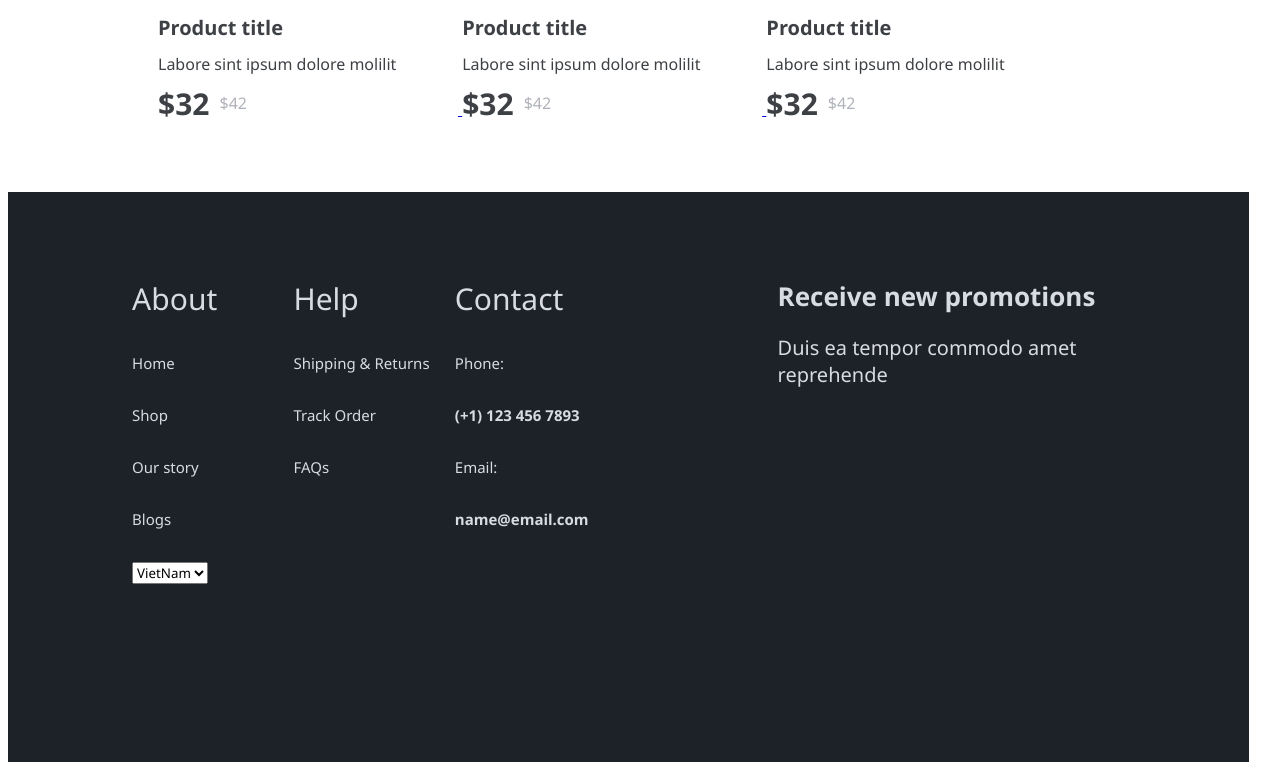
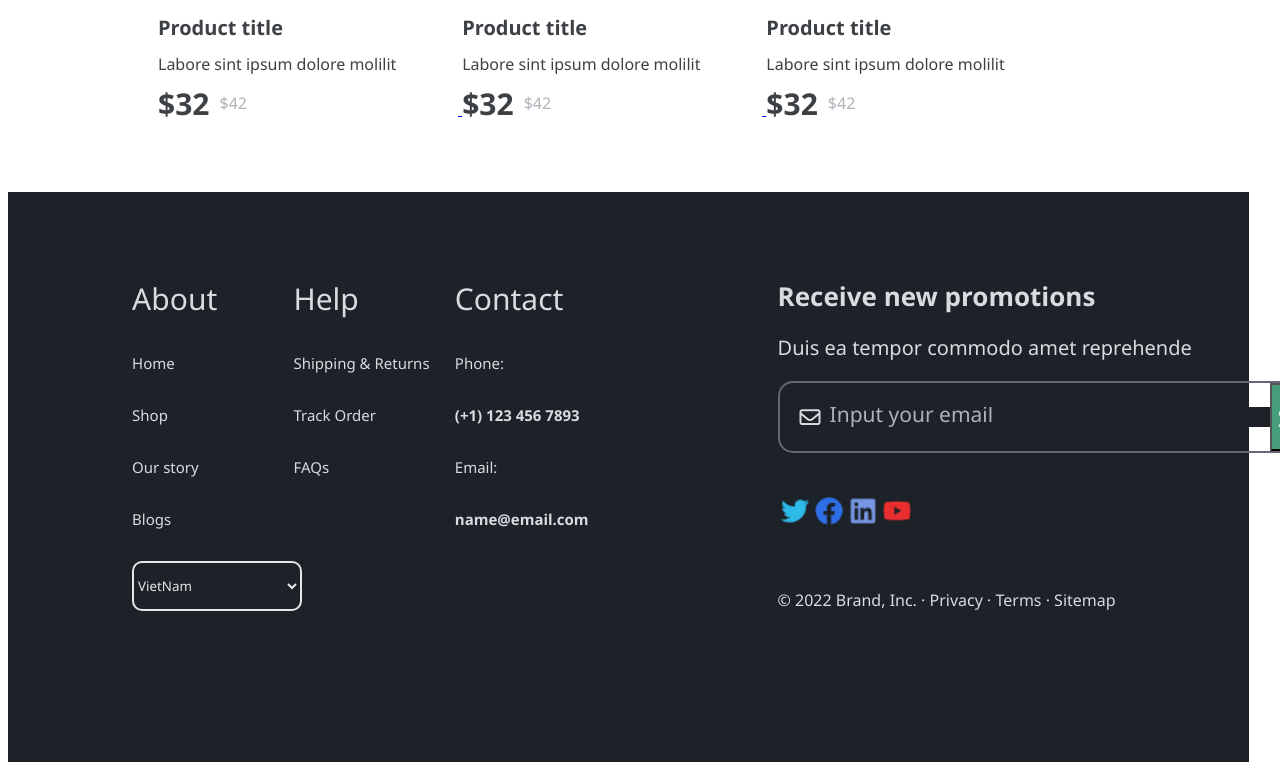
Before and after one commit to hegoplay/Bootrap, a plain HTML site: page indexa.html in a window 1280 px wide. Shown: the part 2646-3416 px from the top of the page. Drawn offline with Linux system fonts and the light colour scheme.

Commit message:
finished footer

```diff
--- a/indexa.html
+++ b/indexa.html
@@ -209,9 +209,27 @@
         .right .column{
             width: 100px;
         }
-        .column #mail{
-            border: 1px solid #636771 ;
-            border-radius: 5px;
+        .right #mail{
+            border: 2px solid #636771 ;
+            border-radius: 15px;
+            display: flex;
+            width: 560px;
+            height: 68px;
+            align-items: center;
+            justify-content: space-between;
+        }
+        .right #mail input::placeholder{
+            color:#adb1bb;
+            font-size: 21px;
+        }
+        .right #mail input[type ="button"]{
+            height: inherit;
+            width: 163px;
+            font-size: 25px;
+            border-radius: 0 15px 15px 0;
+            cursor: pointer;
+            background-color: #459d7a;
+            color:#ebf5f1;
         }
     </style>
 
@@ -420,7 +438,7 @@
                 <a href="#a">Shop</a><br>
                 <a href="#a">Our story</a><br>
                 <a href="#a">Blogs</a><br>
-                <select name="language" id="language" style="background-color: none;">
+                <select name="language" id="language" style="background-color: #1d2128;color:#e6e6e7;width: 170px;height: 50px;border:2px solid #e6e6e7;border-radius: 10px;">
                     <option value="VN">VietNam</option>
                     <option value="US">English</option>
                 </select>
@@ -440,13 +458,29 @@
                 <a href="#a"style="font-weight: 700;">name@email.com</a><br>
             </div>
         </div>
+
         <div class = "right">
-            <div>
-                <p style="font-size: 26px;font-weight: 700;margin: 0 0 20px 0;">Receive new promotions</p>
-                <p style="font-size: 20px;margin: 0 0 5px 0;">Duis ea tempor commodo amet reprehende</p>
-                <div id = "mail"></div>
-            </div>
+            <form action="">
+                <div>
+                    <p style="font-size: 26px;font-weight: 700;margin: 0 0 20px 0;">Receive new promotions</p>
+                    <p style="font-size: 20px;margin: 0 0 20px 0;">Duis ea tempor commodo amet reprehende</p>
+                    <div id = "mail">
+                        <i class="fa-regular fa-envelope" style="margin:0 7px 0 20px;font-size: 21px;"></i>
+                        <input type="text" name="" id="" placeholder="Input your email" style="background-color: #1d2128;" size="50px">
 
+                        <input type="button" value="Subscribe" ">
+
+
+                    </div>
+                    <div style="display: flex;justify-content: left;align-items: center;height: 120px;">
+                        <a href=""><img src="src/img/Twitter 1.png" alt="" width="28px" height="28px" style="margin: 3px;"></a>
+                        <a href=""><img src="src/img/Facebook 1.png" alt="" width="28px" height="28px" style="margin: 3px;"></a>
+                        <a href=""><img src="src/img/LinkedIn 1.png" alt="" width="28px" height="28px" style="margin: 3px;"></a>
+                        <a href=""><img src="src/img/YouTube 1.png" alt="" width="28px" height="28px"  style="margin: 3px;"></a>
+                    </div>
+                </div>
+                <p>&#169; 2022 Brand, Inc. 	&middot; Privacy &middot; Terms &middot; Sitemap</p>
+            </form>
 
         </div>
     </footer>
```
